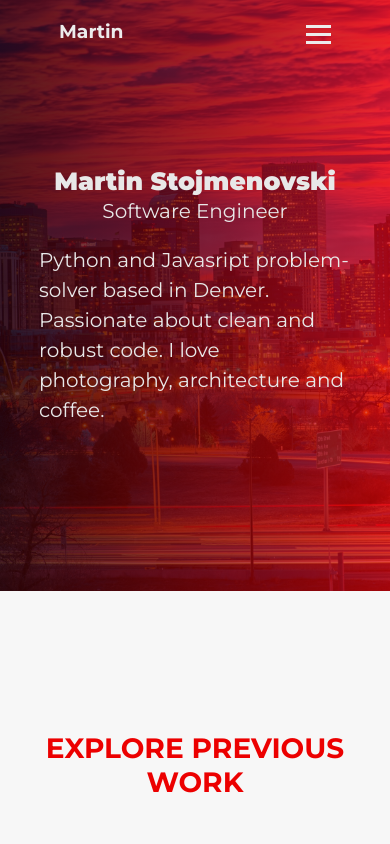
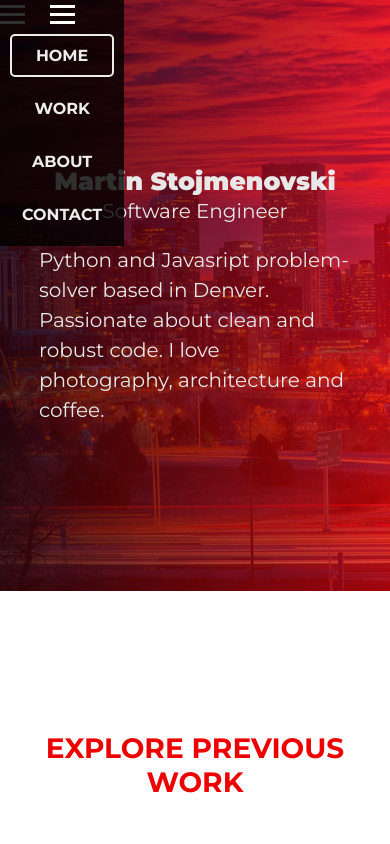
Before and after one commit to martinstojmenovski/Portfolio, a React (Create React App) app: page / in a window 390 px wide. Shown: the top 844 px of the page. Built offline with nearby package versions, Linux system fonts and the light colour scheme.

Commit message:
Animating dropdown menu

```diff
--- a/src/Components/About.js
+++ b/src/Components/About.js
@@ -1,5 +1,4 @@
 import './about.css'
-let photoOfMe = require('./images/professional\ photo.JPG')
 function About({ about }) {
 
   return (
--- a/src/Components/Navbar.js
+++ b/src/Components/Navbar.js
@@ -102,6 +102,7 @@ function Navbar() {
 
     const ulHolder = (
         <ul>
+
             <li className={classNames(blur ? 'active' : '', 'HOME border')} onClick={() => scrollToSection(home)} >HOME</li>
             <li className={classNames(blur ? 'active' : '', 'PROJECT')} onClick={() => scrollToSection(project)} >WORK</li>
             <li className={classNames(blur ? 'active' : '', 'ABOUT')} onClick={() => scrollToSection(about)} >ABOUT</li>
@@ -121,11 +122,23 @@ function Navbar() {
                 </div>
 
 
-                <div className={hamburger ? 'dropmenu' : 'dropmenu active'} >
-                    <div className='progress-bar'  style={{ width: `${progressBar}%` }}></div>
+                <div className={hamburger ? 'dropmenu' : 'dropmenu active'} onClick={showHamburger} >
+                    <div className='progress-bar' style={{ width: `${progressBar}%` }}></div>
 
 
-                        <h3 className={blur ? 'brand-blur active' : 'brand-blur'}  onClick={showHamburger} >Martin</h3>
+                    {/* <h3 className={blur ? 'brand-blur active' : 'brand-blur'}  onClick={showHamburger} >Martin</h3> */}
+
+
+                    {/* <div className={hamburger ? "hamburger" : "hamburger active"}  >
+                        <div className={blur ? 'bars active' : 'bars'} onClick={showHamburger}>
+                            <span className={blur ? 'bar active' : 'bar'}></span>
+                            <span className={blur ? 'bar active' : 'bar'}></span>
+                            <span className={blur ? 'bar active' : 'bar'}></span>
+                        </div>
+                        <div className={hamburger ? "sidebar" : "sidebar active"} >
+                            {ulHolder}
+                        </div>
+                    </div> */}
 
 
                     <div className={hamburger ? "hamburger" : "hamburger active"}  >
@@ -135,9 +148,16 @@ function Navbar() {
                             <span className={blur ? 'bar active' : 'bar'}></span>
                         </div>
                         <div className={hamburger ? "sidebar" : "sidebar active"} >
+                          <div className={blur ? 'bars active' : 'bars'} onClick={showHamburger}>
+                            <span style={{backgroundColor:'white'}} className='bar active'></span>
+                            <span style={{backgroundColor:'white'}} className='bar active'></span>
+                            <span style={{backgroundColor:'white'}} className='bar active'></span>
+                        </div>
                             {ulHolder}
                         </div>
                     </div>
+
+
                 </div>
             </nav>
             <Home home={home} />
--- a/src/Components/about.css
+++ b/src/Components/about.css
@@ -1,5 +1,8 @@
 #ABOUT{
     background: #1b1b1b;
+    box-shadow: 0 2px 10px 0 rgba(0,0,0, .9);
+    margin: 10px;
+    border-radius: 5px;
 }
 .about-page {
     display: flex;
--- a/src/Components/navbar.css
+++ b/src/Components/navbar.css
@@ -66,7 +66,7 @@
 
 
 
-  .brand-blur{
+  /* .brand-blur{
     flex: 1;
     word-break: keep-all;
     color: #ececec;
@@ -76,23 +76,23 @@
   .brand-blur.active{
     color: #1b1b1b;
     padding: 10px 20px 20px 20px;
-  }
-  .bars {
+  } */
+  /* .bars {
     transition: all 300ms ease-in-out;
     cursor: pointer;
     padding: 20px;
+    position: relative;
   }
   .bars.active{
     padding: 10px 20px 20px 20px;
   }
-
-
-
+  .navbar li.active{
+    color: #ececec;
+  }
 
 
   .dropmenu{
     display: flex;
-    margin: auto 10%;
   }
   .dropmenu.active{
     background-color: rgba(0, 0, 0, 0.5);
@@ -101,40 +101,88 @@
     transition: all 700ms ease-in-out;
   }
   .hamburger{
-    flex: 1;
     display: flex;
     flex-direction: column;
-    align-items: flex-end;
+    position: relative;
   }
 
   .hamburger.active{
     background: rgba(0, 0, 0, 0.8);
-    align-items: flex-start;
-    animation: fadeInRight 0.7s ease-out;
+    align-items: center;
+    animation: fadeInLeft 0.7s ease-out;
+    width: 250px;
   }
-
+  .hamburger.active .bars{
+    left: 90px;
+  }
+  .hamburger.active li.active{
+    padding: 10px;
+    margin: 10px;
+  }
   .sidebar {
     height: 0;
     overflow: hidden;
+  } */
 
-  }
-  .sidebar.active {
-    height: 100vh;
-    position: relative;
-    left: 50%;
-    transform: translateX(-50%);
+  /* .sidebar.active {
+    height: 100vh; */
+    /* position: relative; */
+    /* left: 50%; */
+    /* transform: translateX(-50%); */
 
-  }
+  /* } */
 
-  @keyframes fadeInRight {
+
+
+
+/*
+  @keyframes fadeInLeft {
     from {
       opacity: 0;
-      transform: translateX(300px);
+      transform: translateX(-300px);
     }
     to {
       opacity: 1;
     }
+  } */
+
+
+
+
+
+  .dropmenu{
+    display: flex;
   }
+  .hamburger{
+    position: relative;
+  }
+  .sidebar{
+    position: absolute;
+    left: 0;
+    /* top: calc(100% + 1rem); */
+    top: 0;
+    background-color: rgba(0, 0, 0, 0.8);
+  }
+
+
+
+
+
+
+
+
+
+
+
+
+
+
+
+
+
+
+
+
 
 
   .bar {
@@ -172,15 +220,5 @@
 
 
 @media screen and (max-width: 480px) {
-  /* .logo {
-    white-space: nowrap;
-    padding-right: 0;
-    text-align: left;
-  } */
-  /* .hamburger{
-    position: absolute;
-    right: 0;
-    width: 50%;
-    align-items: flex-end;
-  } */
+
 }
--- a/src/Components/project.css
+++ b/src/Components/project.css
@@ -1,5 +1,5 @@
 #PROJECT{
-  background: rgb(247, 247, 247);
+  /* background: rgb(247, 247, 247); */
 }
 .projects {
   max-width: 80%;
@@ -24,7 +24,7 @@
 .project4 {
   width: 300px;
   height: 270px;
-  background: rgb(247, 247, 247);
+  /* background: rgb(247, 247, 247); */
   border: 4px solid rgb(234, 234, 234);
   cursor: pointer;
   padding: 20px;
@@ -33,7 +33,6 @@
   flex-direction: column;
   justify-content: space-between;
   transition: 400ms ease-in-out;
-  /* margin: auto; */
 }
 .container1,
 .container2,
--- a/src/Components/skills.css
+++ b/src/Components/skills.css
@@ -1,18 +1,18 @@
 #CONTACT{
-    background: rgb(247, 247, 247);
+    /* background: rgb(247, 247, 247); */
 }
 main {
     width: 60%;
     margin: auto;
 }
 
-main h1 {
-    /* text-align: center; */
+/* main h1 {
+    text-align: center;
     color: rgb(236, 0, 0);
     font-size: 28px;
-    padding:120px 0 20px 0 ;
-}
-.dot{
+    padding:0px 0 20px 0 ;
+} */
+/* .dot{
     height: 12px;
     width: 12px;
     background-color: rgb(236, 0, 0);
@@ -23,16 +23,16 @@ main h1 {
     transition: all 700ms ease-in-out;
     box-shadow: 0 0px 10px rgb(236, 0, 0);
 
-}
+} */
 
 
-.pillar{
+/* .pillar{
     height: 35px;
     width: 2px;
     background-color: rgb(180, 59, 59);
     position: relative;
     left: 40%;
-}
+} */
 /* .wire{
     height: 1px;
     width: 5000%;
@@ -45,7 +45,7 @@ main h1 {
 #header{
     font-size: 30px;
     text-align: center;
-    padding: 100px 0 10px 0;
+    padding: 50px 0 10px 0;
 }
 #email{
     font-size: 15px;
@@ -59,7 +59,7 @@ main h1 {
 
 #social-media{
     text-align: center;
-    padding: 100px 0;
+    padding: 120px 0 40px 0;
     font-size: 15px;
 
 }
@@ -102,11 +102,11 @@ main a:hover::after {
     padding: 30px 0;
 } */
 
-
+/*
 .last-words p {
     line-height: 40px;
     font-style: italic;
-}
+} */
 
 main ul li {
     list-style: none;
```
